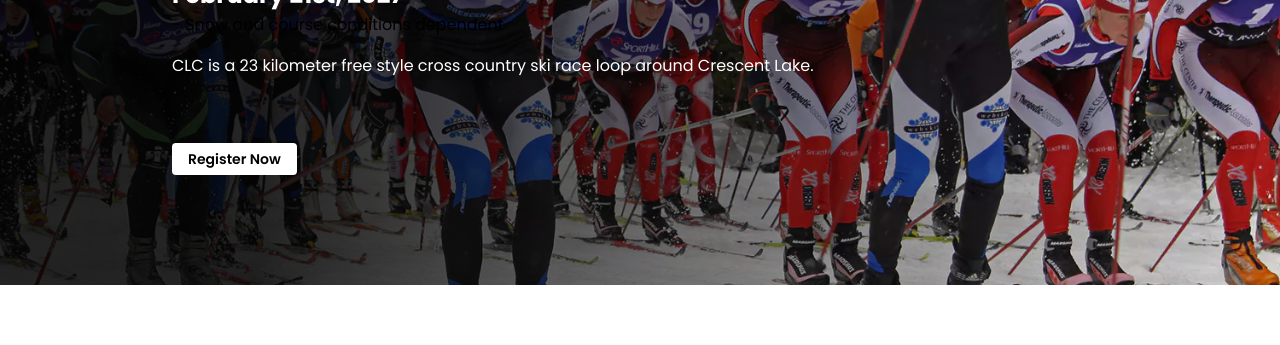
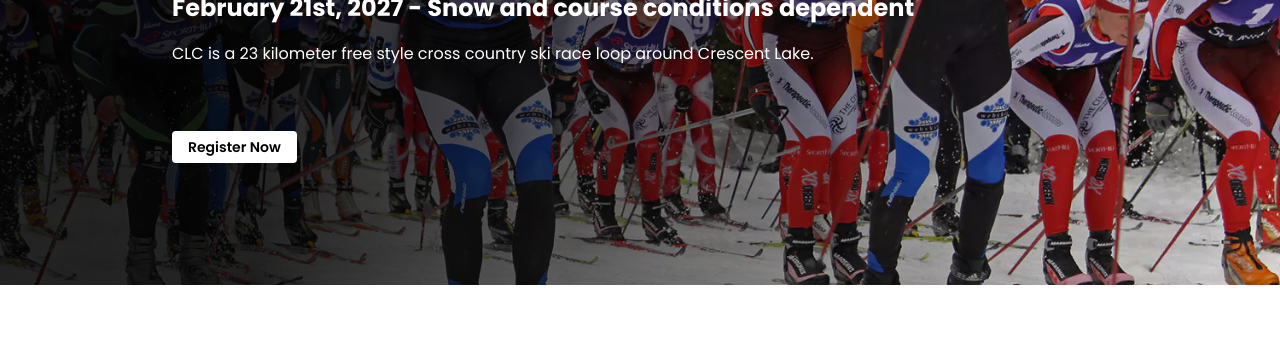
Before and after one commit to 541joehill/crescent-lake-challenge, a website built with Parcel: page index.html in a window 1280 px wide. Shown: the part 315-660 px from the top of the page. Built offline with nearby package versions, Linux system fonts and the light colour scheme.

Commit message:
Update index.html

```diff
--- a/index.html
+++ b/index.html
@@ -180,8 +180,7 @@
                   <span>Crescent Lake</span>
                   <span>Challenge</span>
                 </h1>
-                <h2 style="color:white;">February 21st, 2027</h2>
-                <span>- Snow and course conditions dependent</span>
+                <h2 style="color:white;">February 21st, 2027 - Snow and course conditions dependent</h2>
                 <span class="landing-page-text09">
                   <span>
                     CLC is a 23 kilometer free style cross country ski race loop
```
